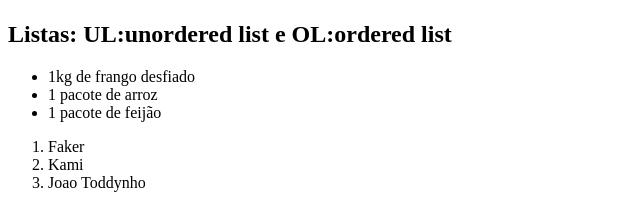
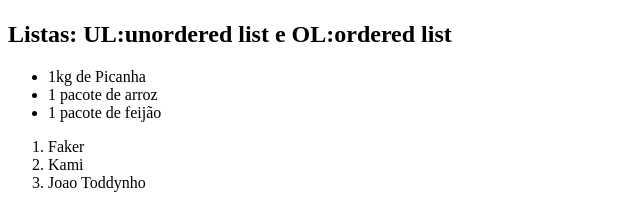
Before and after one commit to Fenixherm/HTML-CSS-ETC, a plain HTML site: page index.html in a window 1280 px wide. Shown: the part 1176-1385 px from the top of the page, 0-640 px from the left. Drawn offline with Linux system fonts and the light colour scheme.

Commit message:
Mudando de frango para picanha na lista

```diff
--- a/index.html
+++ b/index.html
@@ -64,7 +64,7 @@
     <div>
         <h2>Listas: UL:unordered list e OL:ordered list</h2>
         <ul>
-            <li>1kg de frango desfiado</li>
+            <li>1kg de Picanha</li>
             <li>1 pacote de arroz</li>
             <li>1 pacote de feijão</li>
         </ul>
```
